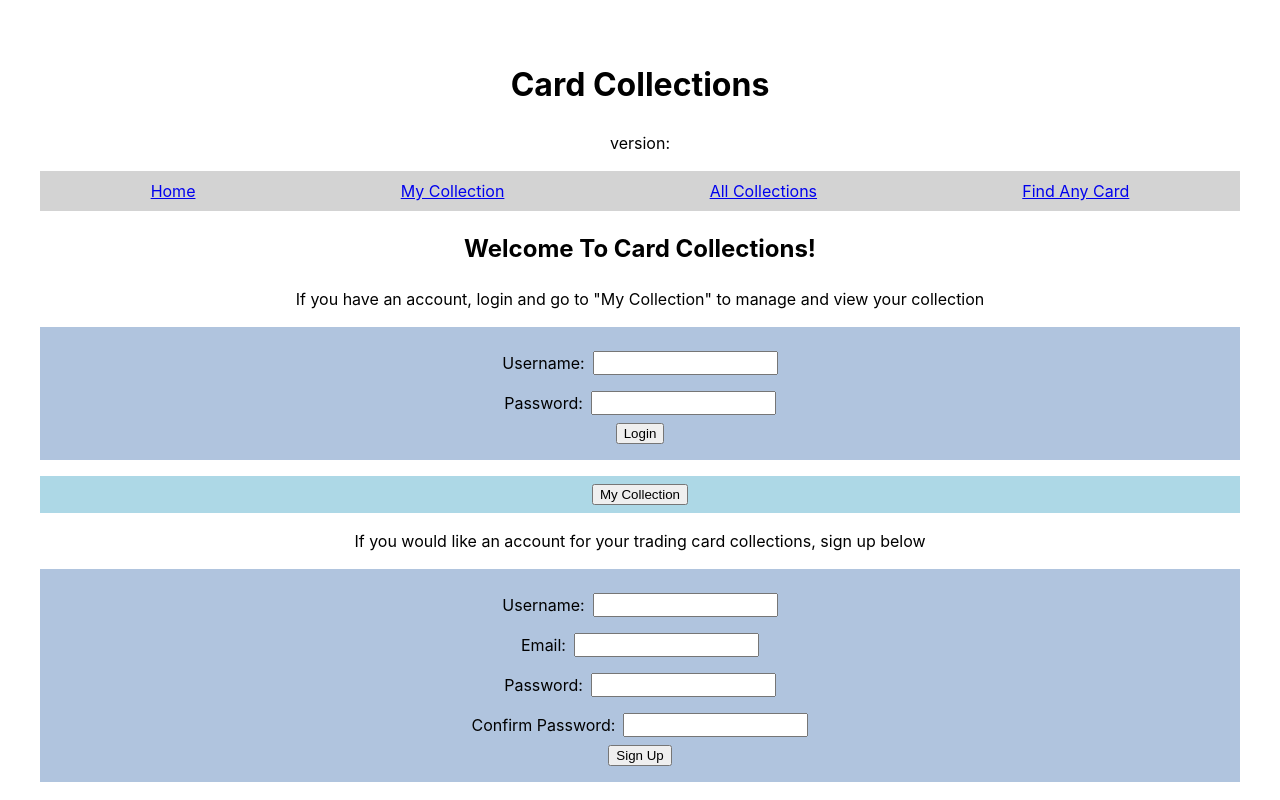
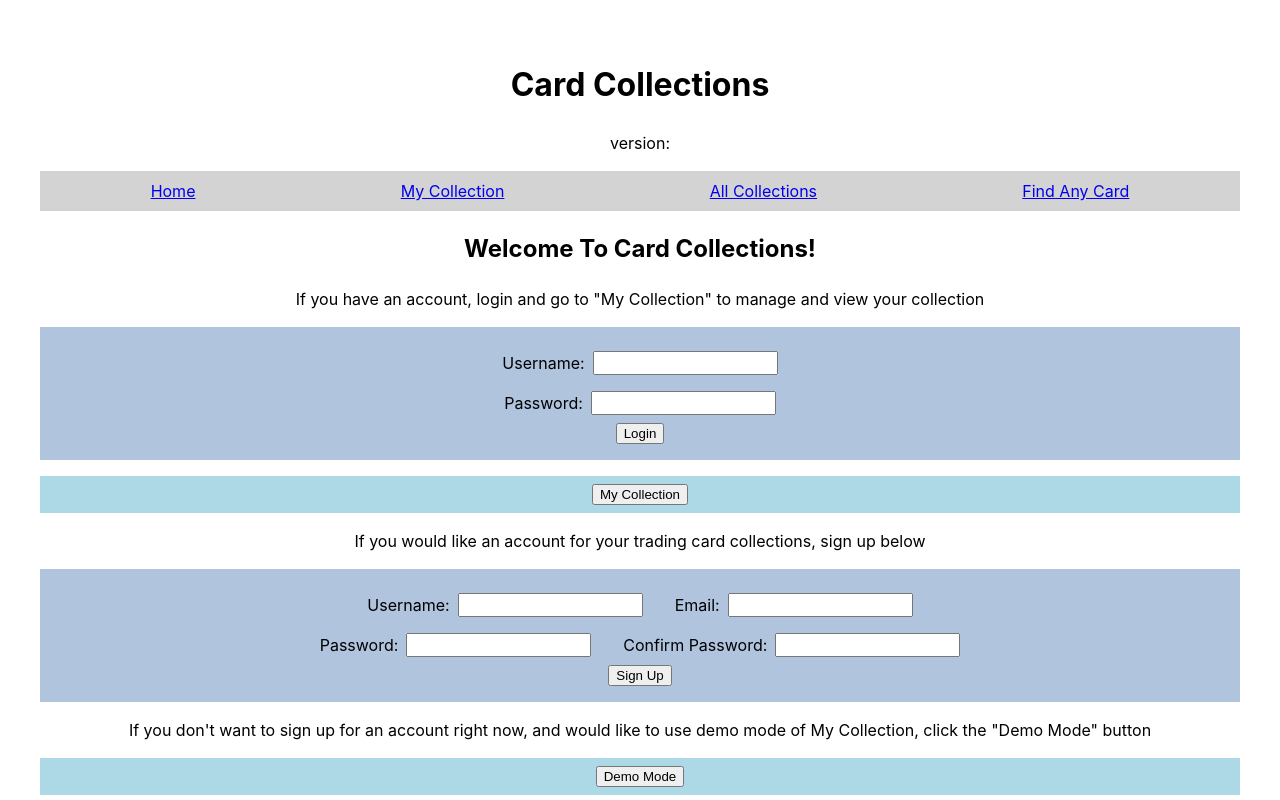
Before and after one commit to UWC2-JSCRIPT/320-wn24-final-project-tvroley, a React (Vite) app: page / in a window 1280 px wide. Shown: the top 800 px of the page. Built offline with nearby package versions, Linux system fonts and the light colour scheme; no server answers.

Commit message:
CSS for sign up UI

```diff
--- a/src/Home.jsx
+++ b/src/Home.jsx
@@ -177,6 +177,7 @@ export default function Home() {
           up below
         </p>
         <div className="div-login">
+          <div className="div-input-group">
             <div className="div-enter-collection">
               <label htmlFor="signup-username-input">Username:</label>
               <input
@@ -201,6 +202,8 @@ export default function Home() {
                 required
               />
             </div>
+          </div>
+          <div className="div-input-group">
             <div className="div-enter-collection">
               <label htmlFor="signup-password-input">Password:</label>
               <input
@@ -226,6 +229,7 @@ export default function Home() {
                 value={signUpPasswordConfirm}
                 required
               />
+            </div>
           </div>
           <div className="div-input-group">
             <input
```
Lines whose indentation alone changed are shown as unchanged.
